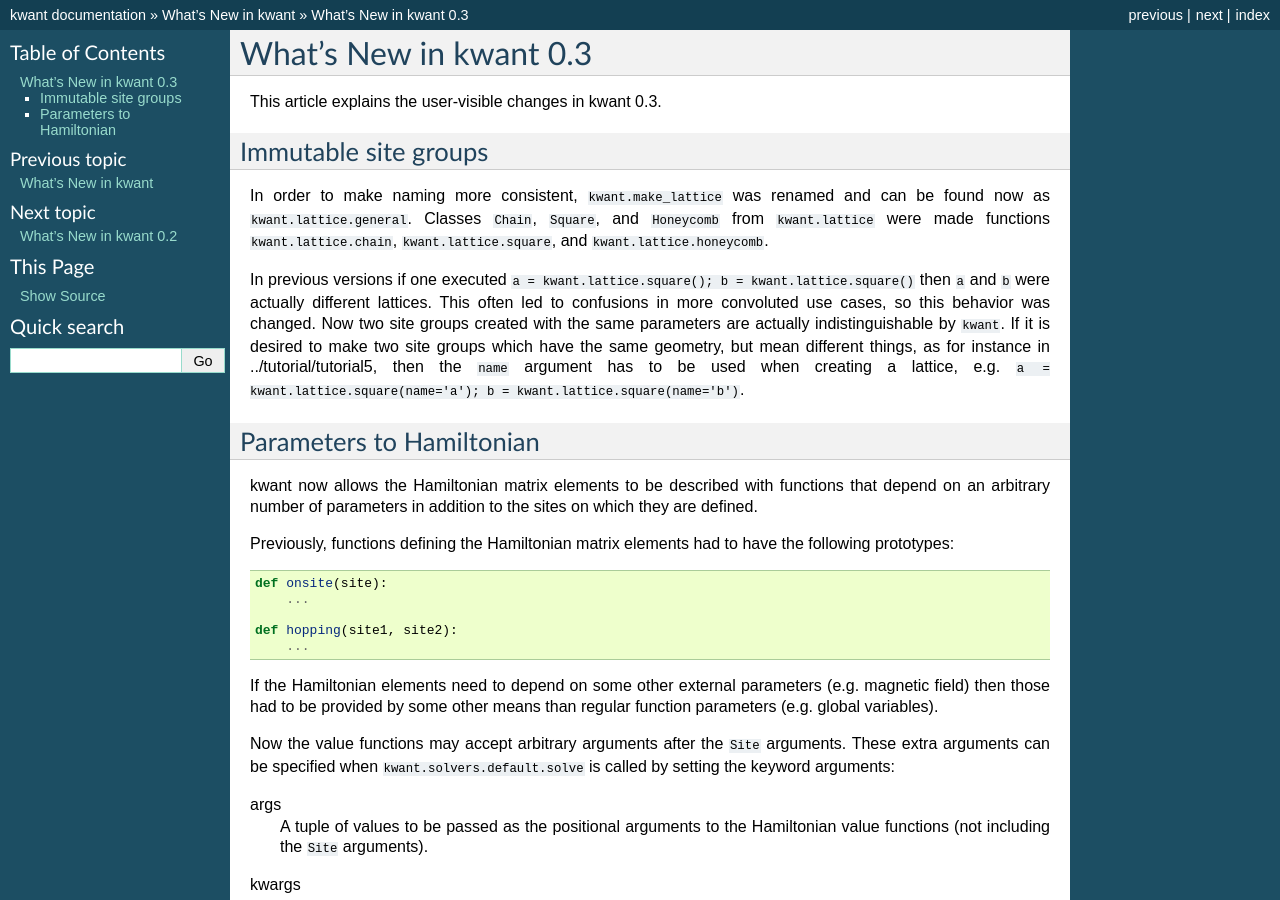
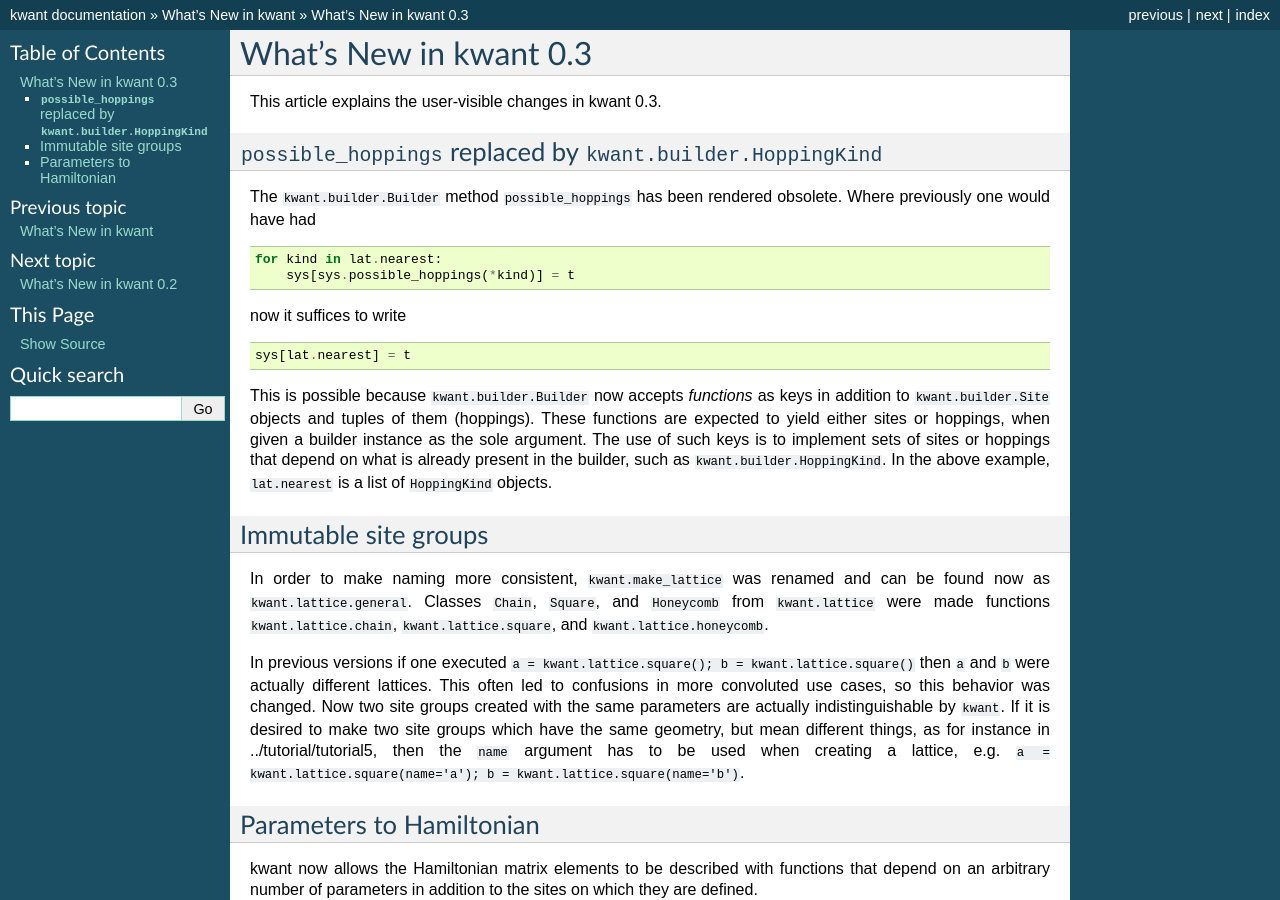
Before and after one commit to kwant-project/kwant, a Sphinx documentation site: the page built from doc/source/whatsnew/0.3.rst, in a window 1280 px wide and 900 px high. Built offline with Sphinx 7.4.7, drawn with Linux system fonts in a browser that asks for light colours; formulas are drawn with MathJax 3; pages that are not in the unit, such as notebooks, are missing from menus; the version number could not be read and is left out; cross-references to code outside the pages are shown as plain code.

Commit message:
mention HoppingKind in whatsnew

```diff
--- a/doc/source/whatsnew/0.3.rst
+++ b/doc/source/whatsnew/0.3.rst
@@ -2,6 +2,26 @@ What's New in kwant 0.3
 =======================
 
 This article explains the user-visible changes in kwant 0.3.
+
+``possible_hoppings`` replaced by `~kwant.builder.HoppingKind`
+--------------------------------------------------------------
+The `~kwant.builder.Builder` method ``possible_hoppings`` has been rendered
+obsolete.  Where previously one would have had ::
+
+    for kind in lat.nearest:
+        sys[sys.possible_hoppings(*kind)] = t
+
+now it suffices to write ::
+
+    sys[lat.nearest] = t
+
+This is possible because `~kwant.builder.Builder` now accepts *functions* as
+keys in addition to `~kwant.builder.Site` objects and tuples of them
+(hoppings).  These functions are expected to yield either sites or hoppings,
+when given a builder instance as the sole argument. The use of such keys is to
+implement sets of sites or hoppings that depend on what is already present in
+the builder, such as `~kwant.builder.HoppingKind`.  In the above example,
+``lat.nearest`` is a list of ``HoppingKind`` objects.
 
 Immutable site groups
 ---------------------
```
